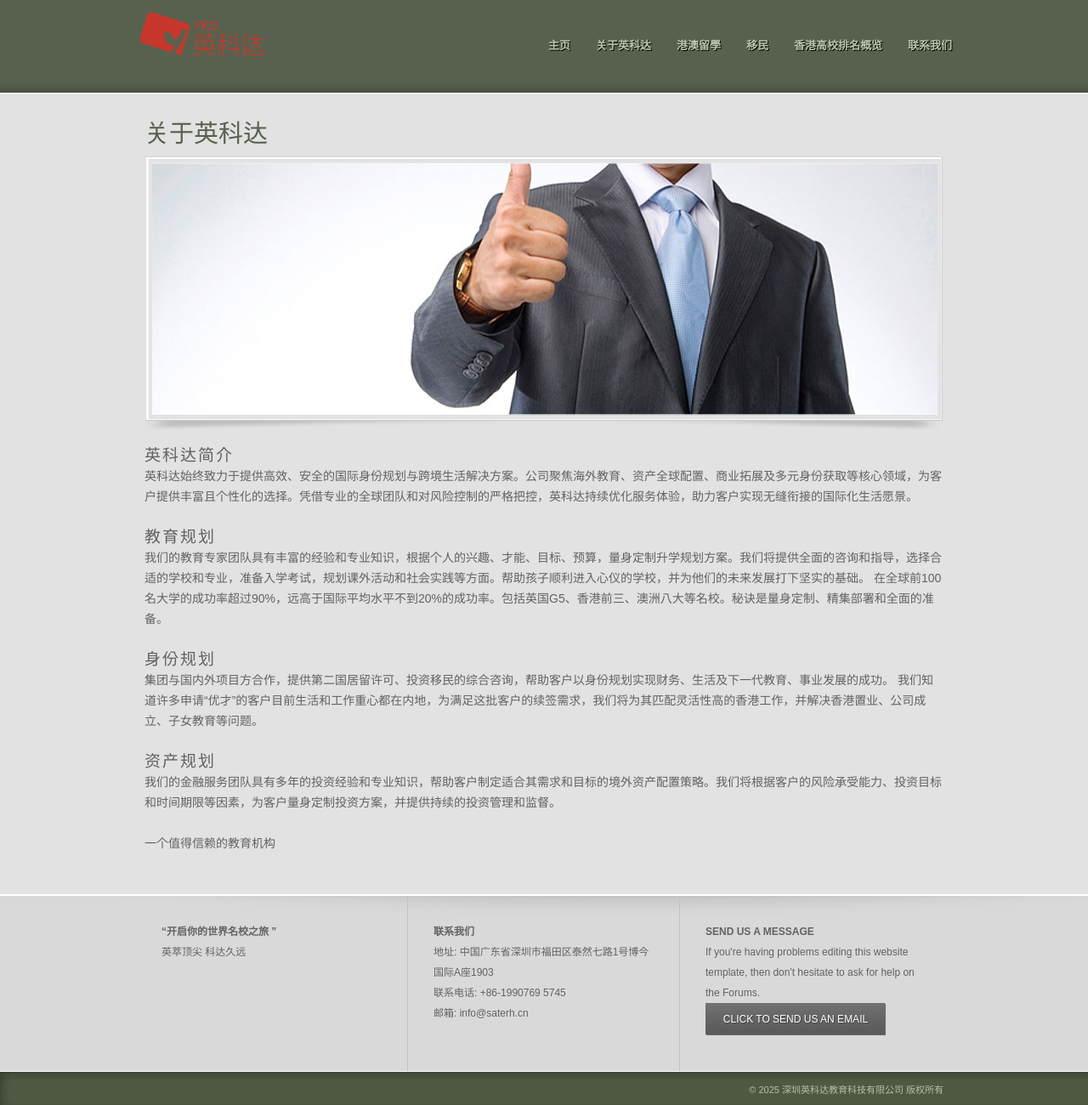
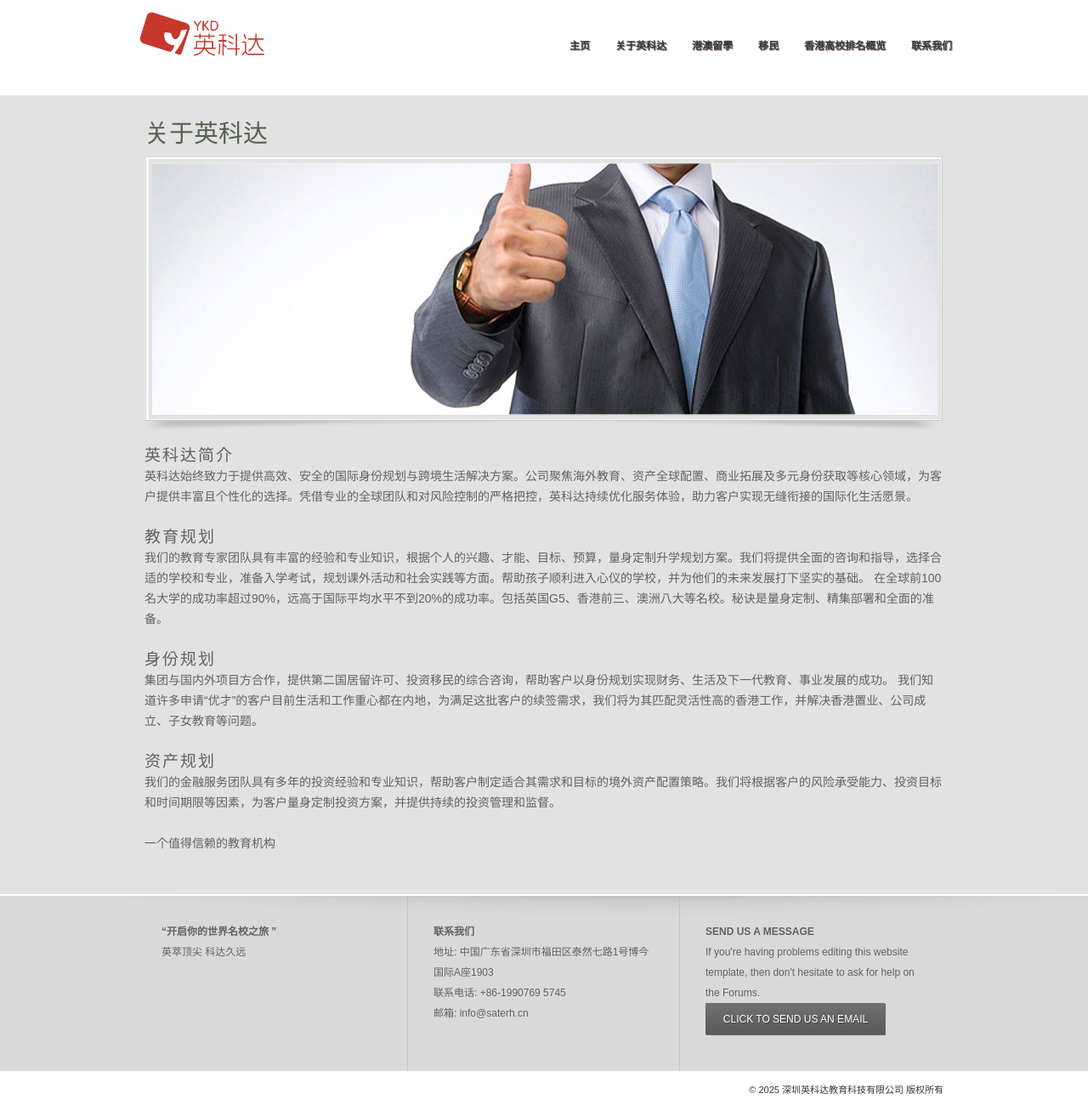
Before and after one commit to teemo0803/ykd_web, a plain HTML site: page pages/about.html in a window 1280 px wide. Shown: the part 26-1326 px from the top of the page at 85% size. Drawn offline with Linux system fonts and the light colour scheme.

Commit message:
style(css): 更新头部和页脚样式
- 将头部背景色改为白色
- 注释掉旧的头部背景色
- 修改导航链接颜色为深灰色
- 调整导航链接字体大小
- 更改导航链接文字阴影效果
- 将页脚背景色改为白色
- 修改页脚文字颜色为深灰色

```diff
--- a/assets/css/style.css
+++ b/assets/css/style.css
@@ -124,7 +124,8 @@ img {
 }
 /*------------ HEADER ------------*/
 #header {
-	background: #4e5944 url(../images/bg-header.jpg) repeat-x left bottom;
+	background: #fff;
+	/* background: #383636; */
 	padding: 40px 0 46px;
 }
 /** logo **/
@@ -145,10 +146,10 @@ img {
 	position: relative;
 }
 .navigation li > a {
-	color: #b8c6ac;
-	font: bold 13px/24px Times, "Times New Roman", serif;
+	color: #383636;
+	font: bold 12px/24px Times, "Times New Roman", serif;
 	text-decoration: none;
-	text-shadow: 1px 1px #000;
+	text-shadow: 1px 1px #958383;
 	text-transform: uppercase;
 }
 .navigation li.active > a, .navigation > a:hover {
@@ -570,12 +571,12 @@ p a:hover {
 	text-transform: uppercase;
 }
 #footnote {
-	background: url(../images/bg-footnote.jpg) repeat-x left top;
+	background: #fff;
 	border-top: 1px solid #fff;
 	padding: 6px 0 3px;
 }
 #footnote p {
-	color: #b5c1aa;
+	color: #383636;
 	font: 11px/30px Arial, Helvetica, sans-serif;
 	margin: 0;
 	padding-right: 10px;
```
